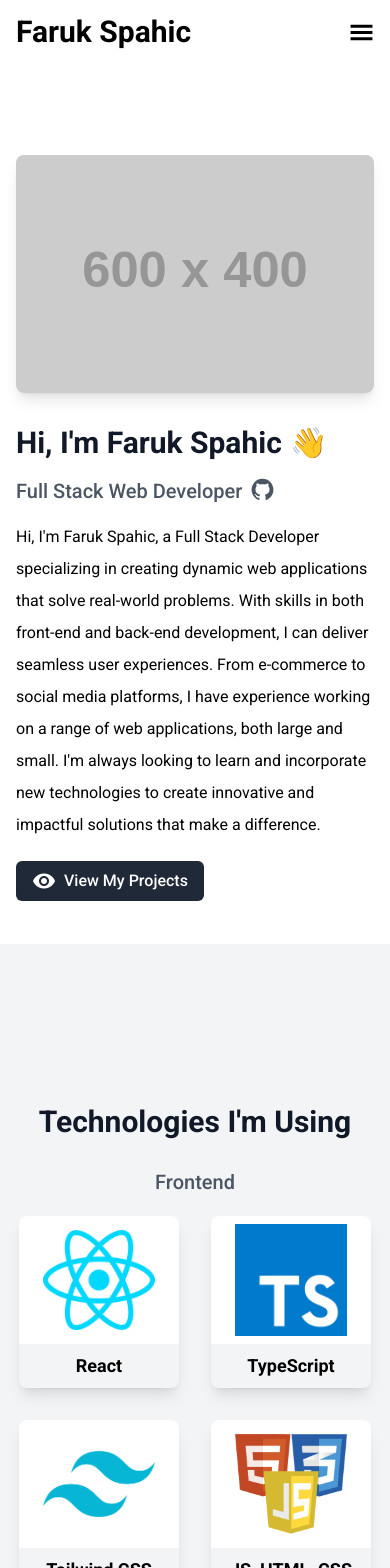
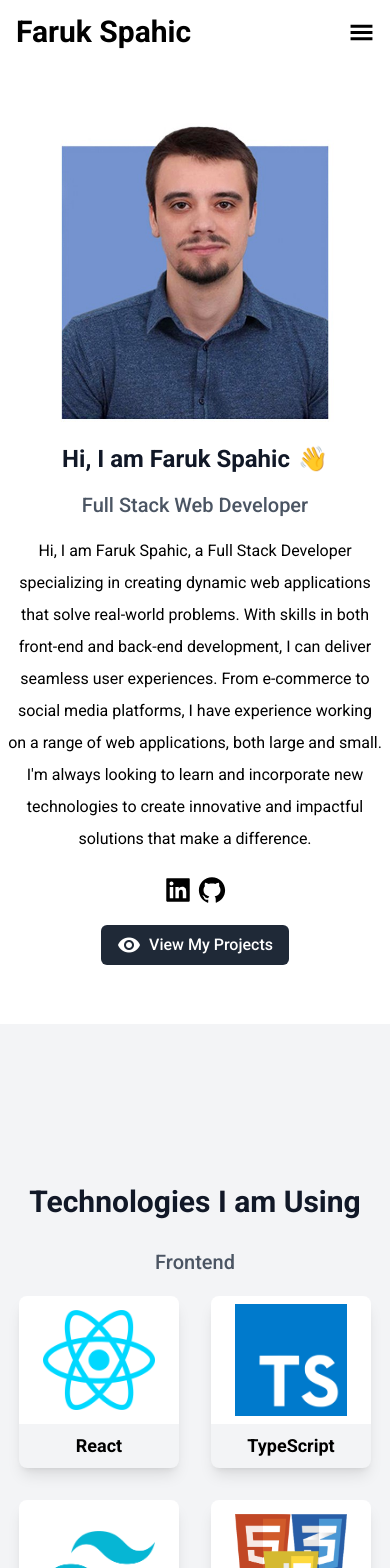
Before and after one commit to Faruk314/portfolio-website, a React (Create React App) app: page / in a window 390 px wide. Shown: the top 1568 px of the page. Built offline with nearby package versions, Linux system fonts and the light colour scheme.

Commit message:
Changed hero section layout on small screens and added my image.

```diff
--- a/src/components/About.jsx
+++ b/src/components/About.jsx
@@ -1,5 +1,6 @@
 import React from "react";
-import { AiOutlineGithub } from "react-icons/ai";
+import { AiOutlineGithub, AiFillLinkedin } from "react-icons/ai";
+import me from "../images/me.jpg";
 
 const About = () => {
   const scrollToPage = (id) => {
@@ -8,42 +9,41 @@ const About = () => {
   };
 
   return (
-    <div id="about" className="bg-white h-[55rem] flex items-center">
-      <div className="container mx-auto px-4 sm:px-6 lg:px-8">
-        <div className="mt-12 grid grid-cols-1 md:grid-cols-2 gap-8">
-          <div>
-            <img
-              className="rounded-lg shadow-lg"
-              src="https://via.placeholder.com/600x400"
-              alt="Portfolio"
-            />
-          </div>
-          <div>
-            <div className="">
-              <h1 className="text-3xl font-bold text-gray-900 mb-4 flex space-x-2">
-                <span>Hi, I'm Faruk Spahic</span>{" "}
+    <div id="about" className="h-[60rem] flex">
+      <div className="flex flex-col items-center justify-center md:grid md:grid-cols-2 md:max-w-5xl md:mx-auto">
+        <img className="h-[20rem] md:h-[25rem]" src={me} alt="Portfolio" />
+
+        <div className="flex flex-col items-center text-center px-2 md:text-left md:items-start">
+          <div className="flex flex-col items-center md:items-start">
+            <h1 className="text-2xl md:text-3xl font-bold text-gray-900 mb-4 flex space-x-2">
+              <span className="">Hi, I am Faruk Spahic</span>{" "}
               <span className="emoji">👋</span>
             </h1>
             <p className="text-xl font-medium text-gray-600 flex space-x-2">
-                <span>Full Stack Web Developer</span>
-
-                <a href="https://github.com/Faruk314">
-                  <AiOutlineGithub className="" size={25} />
-                </a>
+              Full Stack Web Developer
             </p>
           </div>
           <p className="leading-loose pt-4">
-              Hi, I'm Faruk Spahic, a Full Stack Developer specializing in
+            Hi, I am Faruk Spahic, a Full Stack Developer specializing in
             creating dynamic web applications that solve real-world problems.
             With skills in both front-end and back-end development, I can
             deliver seamless user experiences. From e-commerce to social media
-              platforms, I have experience working on a range of web
-              applications, both large and small. I'm always looking to learn
-              and incorporate new technologies to create innovative and
-              impactful solutions that make a difference.
+            platforms, I have experience working on a range of web applications,
+            both large and small. I'm always looking to learn and incorporate
+            new technologies to create innovative and impactful solutions that
+            make a difference.
           </p>
 
-            <div className="mt-5">
+          <div className="flex space-x-1 items-center my-5">
+            <a href="">
+              <AiFillLinkedin size={30} />
+            </a>
+            <a href="https://github.com/Faruk314">
+              <AiOutlineGithub className="" size={30} />
+            </a>
+          </div>
+
+          <div className="">
             <button
               onClick={() => scrollToPage("projects")}
               className="bg-gray-800 text-white px-4 py-2 rounded-md font-medium hover:bg-gray-700 flex items-center space-x-2"
@@ -55,7 +55,6 @@ const About = () => {
         </div>
       </div>
     </div>
-    </div>
   );
 };
 
--- a/src/components/Technologies.jsx
+++ b/src/components/Technologies.jsx
@@ -50,7 +50,7 @@ const Technologies = () => {
       <div className="container mx-auto px-4 sm:px-6 lg:px-8 py-40">
         <div className="text-center">
           <h2 className="text-3xl font-extrabold text-gray-900 sm:text-4xl">
-            Technologies I'm Using
+            Technologies I am Using
           </h2>
         </div>
 
```
Also changed, not shown: src/images/me.jpg (added). Lines whose indentation alone changed are shown as unchanged.
